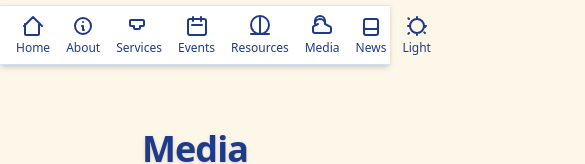
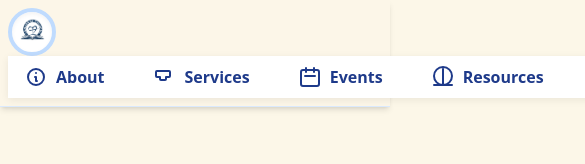
Before and after one commit to samirbhujel01/Anugrah, a Next.js app: page /media in a window 390 px wide. Shown: the top 164 px of the page, 585 px wide, since content can reach past the window. Built offline with nearby package versions, Linux system fonts and the light colour scheme.

Commit message:
Show top navigation on all screen sizes and remove hamburger menu

```diff
--- a/src/app/layout.tsx
+++ b/src/app/layout.tsx
@@ -101,13 +101,7 @@ if (!mounted) {
                   <span className={`inline-block w-2 ${showCursor ? "animate-pulse" : "opacity-0"}`}>|</span>
                 </span>
               </a>
-              <input type="checkbox" id="nav-toggle" className="peer hidden" />
-              <label htmlFor="nav-toggle" className="sm:hidden ml-auto cursor-pointer px-3 py-2">
-                <svg className="w-7 h-7 text-blue-900 dark:text-blue-50" fill="none" stroke="currentColor" strokeWidth="2" viewBox="0 0 24 24">
-                  <path strokeLinecap="round" strokeLinejoin="round" d="M4 6h16M4 12h16M4 18h16" />
-                </svg>
-              </label>
-              <ul className="hidden sm:flex flex-row gap-4 md:gap-6 text-base font-medium items-center justify-end flex-1">
+              <ul className="flex flex-row gap-4 md:gap-6 text-base font-medium items-center justify-end flex-1">
                 <li>
                   <a href="/about" className="block px-4 py-2 rounded-full hover:bg-blue-50 dark:hover:bg-[#222b3a] hover:text-blue-700 dark:hover:text-blue-100 transition font-semibold text-blue-900 dark:text-blue-50 flex items-center justify-center">
 
@@ -165,75 +159,9 @@ if (!mounted) {
                 </li>
               </ul>
             </nav>
-            {/* Mobile bottom nav */}
-            <nav className="fixed bottom-0 left-0 right-0 z-50 bg-[hsl(40,80%,95%)]/90 dark:bg-[hsl(30,30%,15%)]/80 border-t border-blue-100 dark:border-[#222b3a] shadow-inner flex sm:hidden backdrop-blur-md backdrop-saturate-150">
-              <ul className="flex flex-row justify-between w-full px-2 py-1">
-                <li>
-                  <a href="/" className="flex flex-col items-center justify-center px-2 py-1 text-blue-900 dark:text-blue-50 hover:text-blue-700 dark:hover:text-blue-100">
-                    {/* Home Icon */}
-                    <svg className="w-6 h-6 mb-0.5" fill="none" stroke="currentColor" strokeWidth={2} viewBox="0 0 24 24">
-                      <path strokeLinecap="round" strokeLinejoin="round" d="M3 12l9-9 9 9M4 10v10a1 1 0 001 1h3m10-11v10a1 1 0 01-1 1h-3m-6 0h6" />
-                    </svg>
-                    <span className="text-xs">Home</span>
-                  </a>
-                </li>
-                <li>
-                  <a href="/about" className="flex flex-col items-center justify-center px-2 py-1 text-blue-900 dark:text-blue-50 hover:text-blue-700 dark:hover:text-blue-100">
-                    <svg className="w-6 h-6 mb-0.5" fill="none" stroke="currentColor" strokeWidth={2} viewBox="0 0 24 24"><path strokeLinecap="round" strokeLinejoin="round" d="M13 16h-1v-4h-1m1-4h.01M12 20a8 8 0 100-16 8 8 0 000 16z" /></svg>
-                    <span className="text-xs">About</span>
-                  </a>
-                </li>
-                <li>
-                  <a href="/services" className="flex flex-col items-center justify-center px-2 py-1 text-blue-900 dark:text-blue-50 hover:text-blue-700 dark:hover:text-blue-100">
-                    <svg className="w-6 h-6 mb-0.5" fill="none" stroke="currentColor" strokeWidth={2} viewBox="0 0 24 24"><path strokeLinecap="round" strokeLinejoin="round" d="M3 7v4a1 1 0 001 1h3v2a1 1 0 001 1h4a1 1 0 001-1v-2h3a1 1 0 001-1V7a1 1 0 00-1-1H4a1 1 0 00-1 1z" /></svg>
-                    <span className="text-xs">Services</span>
-                  </a>
-                </li>
-                <li>
-                  <a href="/events" className="flex flex-col items-center justify-center px-2 py-1 text-blue-900 dark:text-blue-50 hover:text-blue-700 dark:hover:text-blue-100">
-                    <svg className="w-6 h-6 mb-0.5" fill="none" stroke="currentColor" strokeWidth={2} viewBox="0 0 24 24"><path strokeLinecap="round" strokeLinejoin="round" d="M8 7V3m8 4V3m-9 8h10M5 21h14a2 2 0 002-2V7a2 2 0 00-2-2H5a2 2 0 00-2 2v12a2 2 0 002 2z" /></svg>
-                    <span className="text-xs">Events</span>
-                  </a>
-                </li>
-                <li>
-                  <a href="/resources" className="flex flex-col items-center justify-center px-2 py-1 text-blue-900 dark:text-blue-50 hover:text-blue-700 dark:hover:text-blue-100">
-                    <svg className="w-6 h-6 mb-0.5" fill="none" stroke="currentColor" strokeWidth={2} viewBox="0 0 24 24"><path strokeLinecap="round" strokeLinejoin="round" d="M12 20h9" /><path strokeLinecap="round" strokeLinejoin="round" d="M12 4v16m0 0H3m9 0a9 9 0 100-18 9 9 0 000 18z" /></svg>
-                    <span className="text-xs">Resources</span>
-                  </a>
-                </li>
-                <li>
-                  <a href="/media" className="flex flex-col items-center justify-center px-2 py-1 text-blue-900 dark:text-blue-50 hover:text-blue-700 dark:hover:text-blue-100">
-                    <svg className="w-6 h-6 mb-0.5" fill="none" stroke="currentColor" strokeWidth={2} viewBox="0 0 24 24"><path strokeLinecap="round" strokeLinejoin="round" d="M15 10l4.553 2.276A2 2 0 0121 14.118V17a2 2 0 01-2 2H5a2 2 0 01-2-2v-2.882a2 2 0 01.447-1.842L8 10m7 0V7a5 5 0 00-10 0v3m10 0a5 5 0 00-10 0" /></svg>
-                    <span className="text-xs">Media</span>
-                  </a>
-                </li>
-                <li>
-                  <a href="/announcements" className="flex flex-col items-center justify-center px-2 py-1 text-blue-900 dark:text-blue-50 hover:text-blue-700 dark:hover:text-blue-100">
-                    <svg className="w-6 h-6 mb-0.5" fill="none" stroke="currentColor" strokeWidth={2} viewBox="0 0 24 24"><path strokeLinecap="round" strokeLinejoin="round" d="M19 13V7a2 2 0 00-2-2H7a2 2 0 00-2 2v6m14 0a2 2 0 01-2 2H7a2 2 0 01-2-2m14 0v6a2 2 0 01-2 2H7a2 2 0 01-2-2v-6" /></svg>
-                    <span className="text-xs">News</span>
-                  </a>
-                </li>
-                <li>
-                  <button
-                    aria-label="Toggle dark mode"
-                    onClick={() => setDark((d) => !d)}
-                    className="flex flex-col items-center justify-center px-2 py-1 text-blue-900 dark:text-blue-50 hover:text-blue-700 dark:hover:text-blue-100"
-                    type="button"
-                  >
-                    <svg className="w-6 h-6 mb-0.5" fill="none" stroke="currentColor" strokeWidth={2} viewBox="0 0 24 24">
-                      {dark ? (
-                        // Moon icon for dark mode
-                        <path strokeLinecap="round" strokeLinejoin="round" d="M21 12.79A9 9 0 1111.21 3a7 7 0 109.79 9.79z" />
-                      ) : (
-                        // Sun icon for light mode
-                        <path strokeLinecap="round" strokeLinejoin="round" d="M12 3v1m0 16v1m8.66-8.66l-.71.71M4.05 19.07l-.71.71M21 12h-1M4 12H3m16.95 7.07l-.71-.71M4.05 4.93l-.71-.71M12 5a7 7 0 100 14 7 7 0 000-14z" />
-                      )}
-                    </svg>
-                    <span className="text-xs">{dark ? "Dark" : "Light"}</span>
-                  </button>
-                </li>
-              </ul>
-            </nav>
+            {}
+            {/*
+            */}
           </header>
           <main className="min-h-[80vh] max-w-6xl mx-auto w-full px-2 sm:px-4 py-6 sm:py-8 pb-20 sm:pb-0">
             {children}
```
